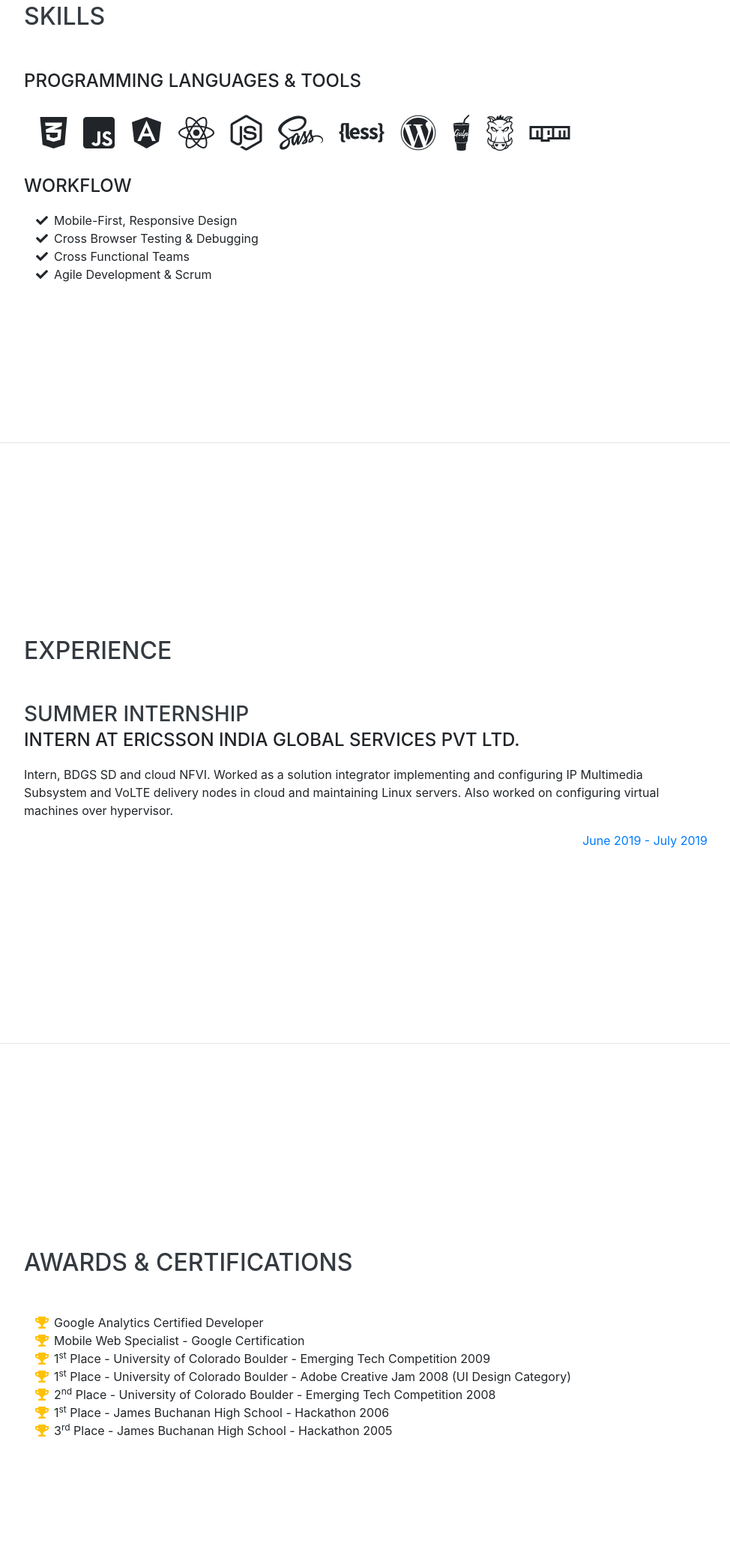
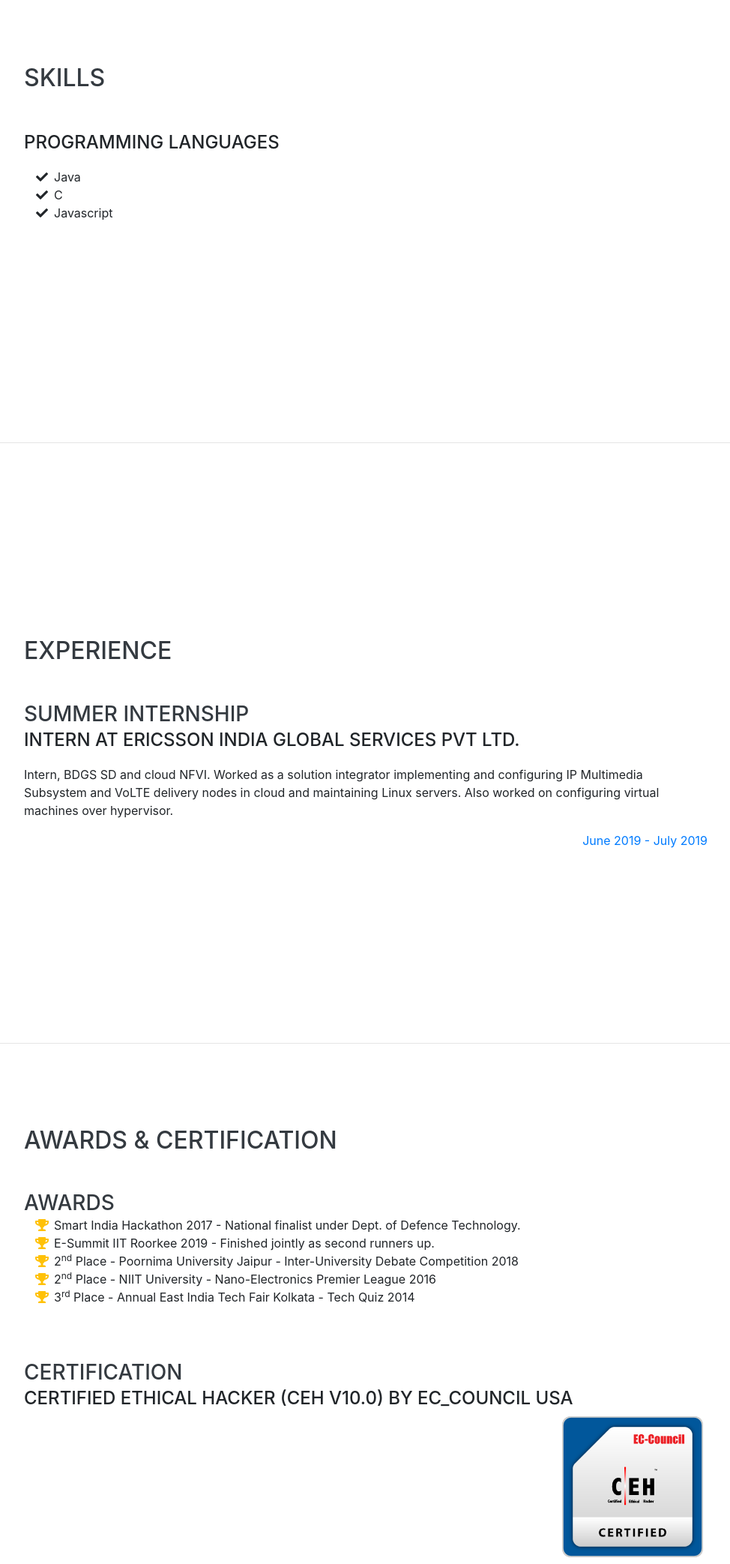
Before and after one commit to BlueHat01/Portfolio, a website with bundled scripts: page index.html in a window 1280 px wide. Shown: the part 2979-5065 px from the top of the page at 75% size, without its empty margins (288-1262 px from the left). Built offline with nearby package versions, Linux system fonts and the light colour scheme; files whose address does not match are found by name; a web font is replaced by a local one.

Commit message:
Awards and experience update 1

```diff
--- a/index.html
+++ b/index.html
@@ -186,61 +186,17 @@
     <section class="resume-section p-3 p-lg-5 d-flex align-items-center" id="skills">
       <div class="w-100">
         <h2 class="mb-5">Skills</h2>
-
-        <div class="subheading mb-3">Programming Languages &amp; Tools</div>
-        <ul class="list-inline dev-icons">
-          <li class="list-inline-item">
-
-          </li>
-          <li class="list-inline-item">
-            <i class="fab fa-css3-alt"></i>
-          </li>
-          <li class="list-inline-item">
-            <i class="fab fa-js-square"></i>
-          </li>
-          <li class="list-inline-item">
-            <i class="fab fa-angular"></i>
-          </li>
-          <li class="list-inline-item">
-            <i class="fab fa-react"></i>
-          </li>
-          <li class="list-inline-item">
-            <i class="fab fa-node-js"></i>
-          </li>
-          <li class="list-inline-item">
-            <i class="fab fa-sass"></i>
-          </li>
-          <li class="list-inline-item">
-            <i class="fab fa-less"></i>
-          </li>
-          <li class="list-inline-item">
-            <i class="fab fa-wordpress"></i>
-          </li>
-          <li class="list-inline-item">
-            <i class="fab fa-gulp"></i>
-          </li>
-          <li class="list-inline-item">
-            <i class="fab fa-grunt"></i>
-          </li>
-          <li class="list-inline-item">
-            <i class="fab fa-npm"></i>
-          </li>
-        </ul>
-
-        <div class="subheading mb-3">Workflow</div>
+       <div class="subheading mb-3">Programming Languages</div>
         <ul class="fa-ul mb-0">
           <li>
             <i class="fa-li fa fa-check"></i>
-            Mobile-First, Responsive Design</li>
+            Java</li>
           <li>
             <i class="fa-li fa fa-check"></i>
-            Cross Browser Testing &amp; Debugging</li>
+            C</li>
           <li>
             <i class="fa-li fa fa-check"></i>
-            Cross Functional Teams</li>
-          <li>
-            <i class="fa-li fa fa-check"></i>
-            Agile Development &amp; Scrum</li>
+            Javascript</li>
         </ul>
       </div>
     </section>
@@ -264,35 +220,32 @@
 
     <section class="resume-section p-3 p-lg-5 d-flex align-items-center" id="awards">
       <div class="w-100">
-        <h2 class="mb-5">Awards &amp; Certifications</h2>
+        <h2 class="mb-5">Awards &amp; Certification</h2>
+        <h3 class="mb-0">Awards</h3>
         <ul class="fa-ul mb-0">
           <li>
             <i class="fa-li fa fa-trophy text-warning"></i>
-            Google Analytics Certified Developer</li>
+            Smart India Hackathon 2017 - National finalist under Dept. of Defence Technology.</li>
           <li>
             <i class="fa-li fa fa-trophy text-warning"></i>
-            Mobile Web Specialist - Google Certification</li>
-          <li>
-            <i class="fa-li fa fa-trophy text-warning"></i>
-            1<sup>st</sup>
-            Place - University of Colorado Boulder - Emerging Tech Competition 2009</li>
-          <li>
-            <i class="fa-li fa fa-trophy text-warning"></i>
-            1<sup>st</sup>
-            Place - University of Colorado Boulder - Adobe Creative Jam 2008 (UI Design Category)</li>
+            E-Summit IIT Roorkee 2019 - Finished jointly as second runners up.</li>
+
           <li>
             <i class="fa-li fa fa-trophy text-warning"></i>
             2<sup>nd</sup>
-            Place - University of Colorado Boulder - Emerging Tech Competition 2008</li>
+            Place - Poornima University Jaipur - Inter-University Debate Competition 2018</li>
           <li>
             <i class="fa-li fa fa-trophy text-warning"></i>
-            1<sup>st</sup>
-            Place - James Buchanan High School - Hackathon 2006</li>
+            2<sup>nd</sup>
+            Place - NIIT University - Nano-Electronics Premier League 2016</li>
           <li>
             <i class="fa-li fa fa-trophy text-warning"></i>
             3<sup>rd</sup>
-            Place - James Buchanan High School - Hackathon 2005</li>
-        </ul>
+            Place - Annual East India Tech Fair Kolkata - Tech Quiz 2014</li>
+        </ul> <br> <br> <br>
+        <h3 class="mb-0">Certification</h3>
+        <div class="subheading mb-3">Certified Ethical Hacker (CEH v10.0) by EC_Council USA
+        <img src="img/badge.png" style="width:200px;height:200px;" align="right" ></div>
       </div>
     </section>
 
@@ -301,7 +254,7 @@
     <section class="resume-section p-3 p-lg-5 d-flex align-items-center" id="interests">
       <div class="w-100">
         <h2 class="mb-5">Interests</h2>
-        <p>Apart from being a web developer, I enjoy most of my time being outdoors. In the winter, I am an avid skier and novice ice climber. During the warmer months here in Colorado, I enjoy mountain biking, free climbing, and kayaking.</p>
+        <p>Apart from being an aspiring cyber security analyst, I am thoroughly intrested in automibiles. In the winter, I am an avid skier and novice ice climber. During the warmer months here in Colorado, I enjoy mountain biking, free climbing, and kayaking.</p>
         <p class="mb-0">When forced indoors, I follow a number of sci-fi and fantasy genre movies and television shows, I am an aspiring chef, and I spend a large amount of my free time exploring the latest technology advancements in the front-end web development world.</p>
       </div>
     </section>
```
